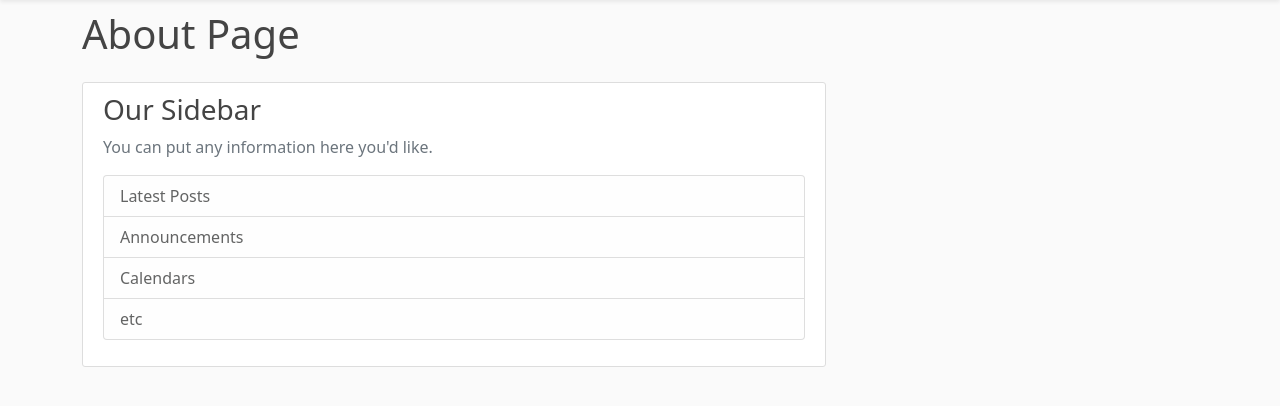
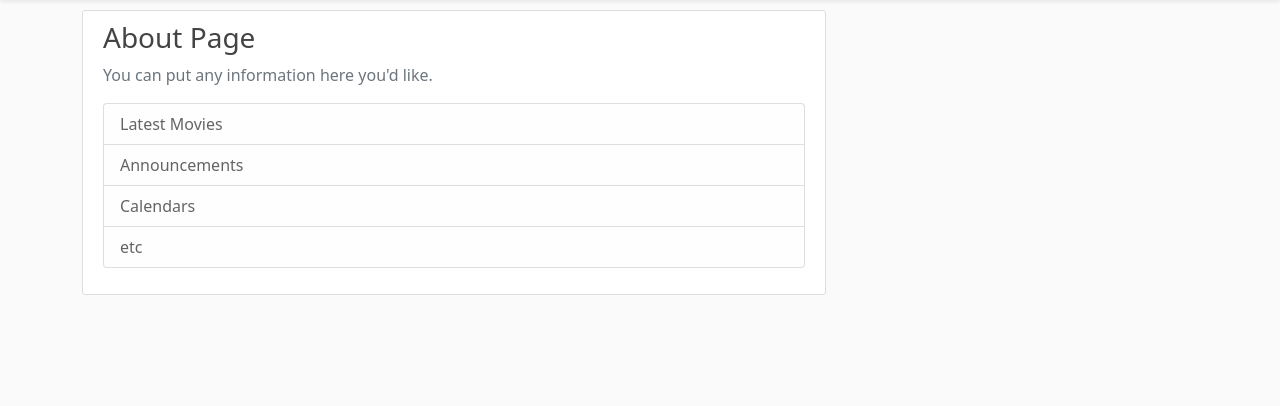
Before and after one commit to jasoncs38/movie-review-website, a Flask app: page /about in a window 1280 px wide. Shown: the part 70-476 px from the top of the page. Run offline with Flask 3, Linux system fonts and the light colour scheme.

Commit message:
update about page

```diff
--- a/moviesite/templates/about.html
+++ b/moviesite/templates/about.html
@@ -1,13 +1,12 @@
 
 {%extends "layout.html"%}
 {%block content%}
-        <h1>About Page</h1>
         <div class="mt-4">
             <div class="content-section">
-                <h3>Our Sidebar</h3>
+                <h3>About Page</h3>
                 <p class='text-muted'>You can put any information here you'd like.
                 <ul class="list-group">
-                    <li class="list-group-item list-group-item-light">Latest Posts</li>
+                    <li class="list-group-item list-group-item-light">Latest Movies</li>
                     <li class="list-group-item list-group-item-light">Announcements</li>
                     <li class="list-group-item list-group-item-light">Calendars</li>
                     <li class="list-group-item list-group-item-light">etc</li>
```
